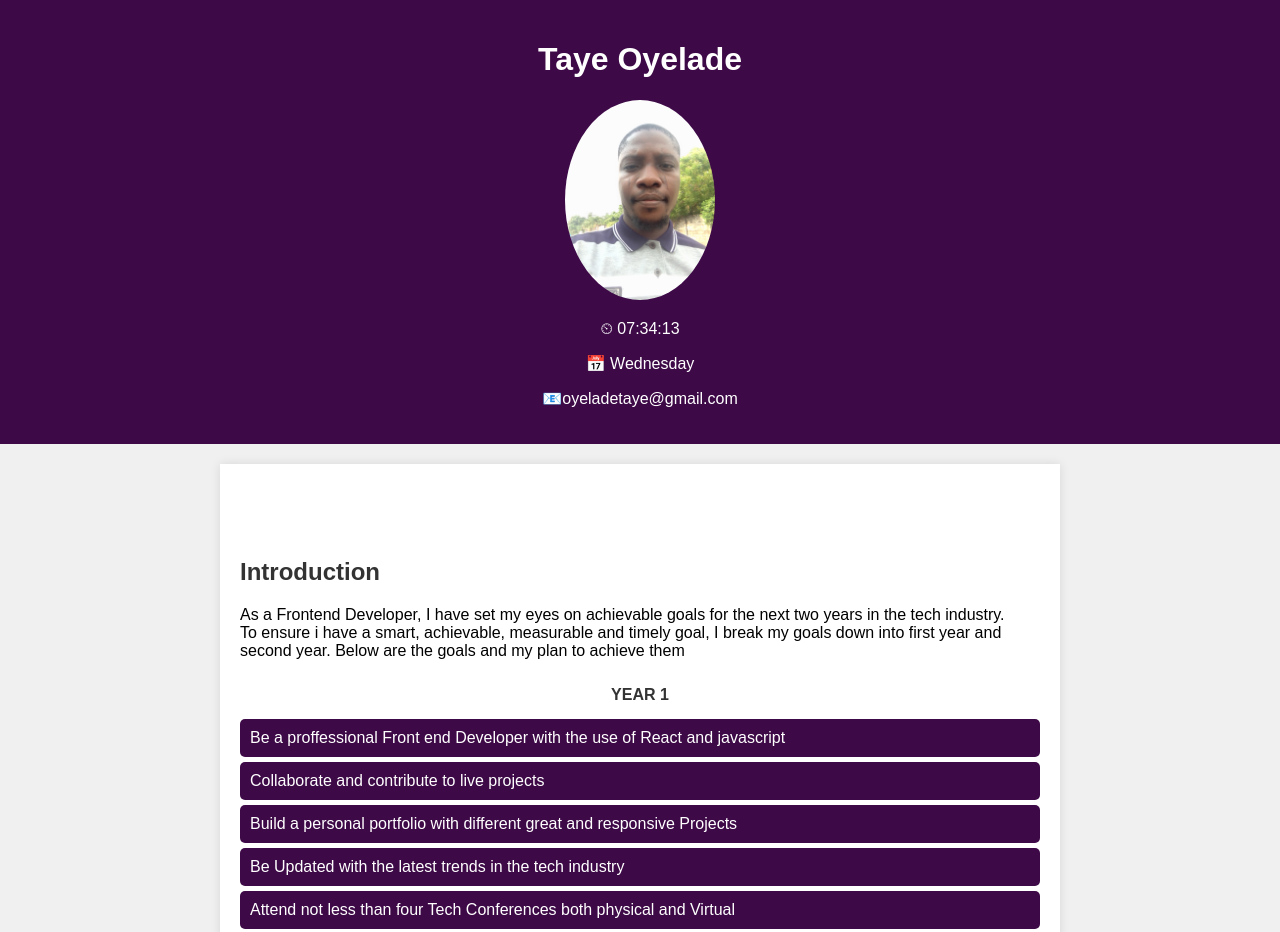
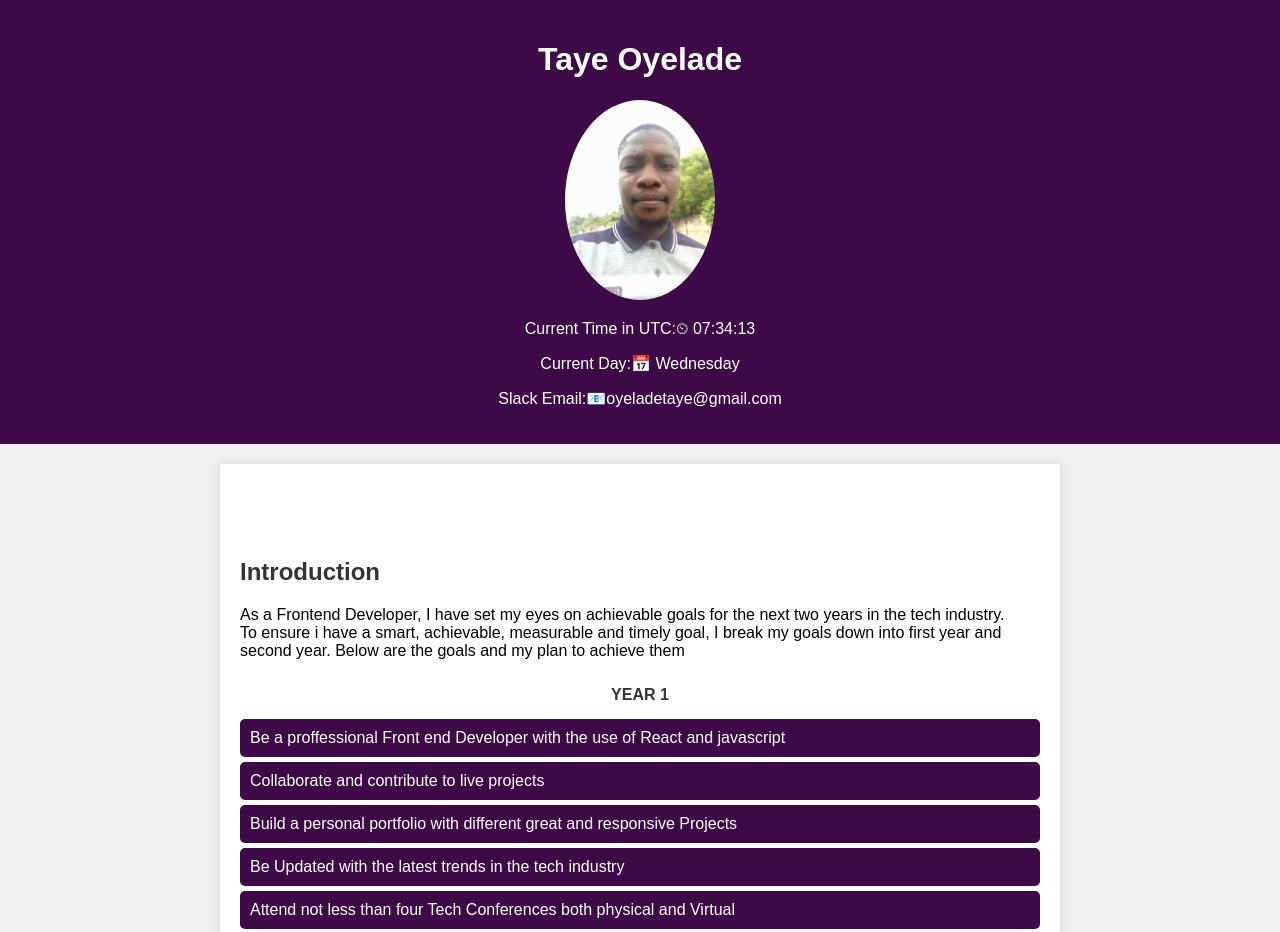
Before and after one commit to Oyeladetaye/My2year_techgoal, a plain HTML site: page index.html in a window 1280 px wide. Shown: the top 932 px of the page. Drawn offline with Linux system fonts and the light colour scheme.

Commit message:
Update index.html

```diff
--- a/index.html
+++ b/index.html
@@ -16,13 +16,13 @@
         data-testid="slackProfilePicture"
       />
       <section class="contact_details">
-        <p data-testid="currentTimeUTC">⏲
+        <p data-testid="currentTimeUTC">Current Time in UTC:⏲
           <span id="currentTime"></span>
         </p>
-        <p data-testid="currentDay">📅
+        <p data-testid="currentDay">Current Day:📅
           <span id="currentDay"></span>
         </p>
-        <p data-testid="slackEmail">📧oyeladetaye@gmail.com</p>
+        <p data-testid="slackEmail">Slack Email:📧oyeladetaye@gmail.com</p>
       </section>
     </header>
     <main>
```
